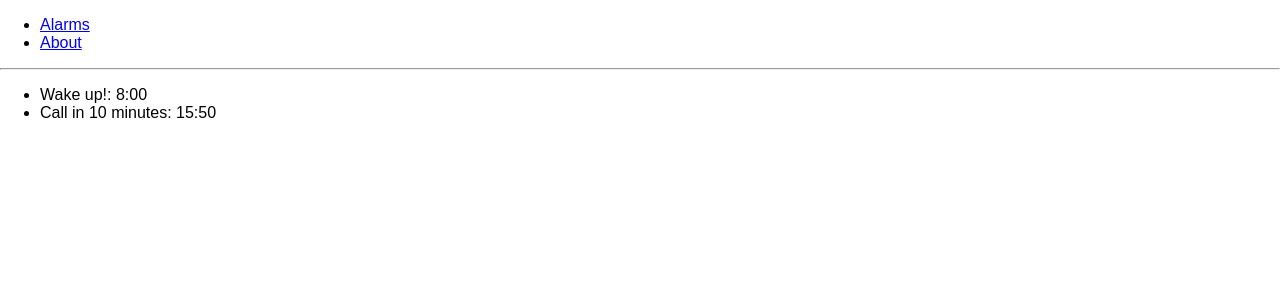
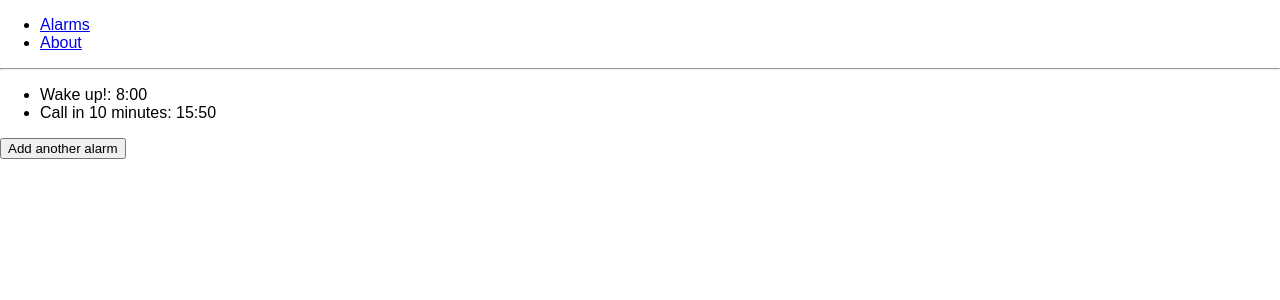
Before and after one commit to dimapaloskin/alarm-typical-react, a React (Create React App) app: page / in a window 1280 px wide. Shown: the top 300 px of the page. Built offline with nearby package versions, Linux system fonts and the light colour scheme.

Commit message:
Add global Add another alarm button

```diff
--- a/src/App.js
+++ b/src/App.js
@@ -23,6 +23,8 @@ class App extends Component {
 
           <Route exact path="/" component={AlarmsPage} />
           <Route path="/about" component={About} />
+
+          <button>Add another alarm</button>
         </div>
       </Router>
     );
```
